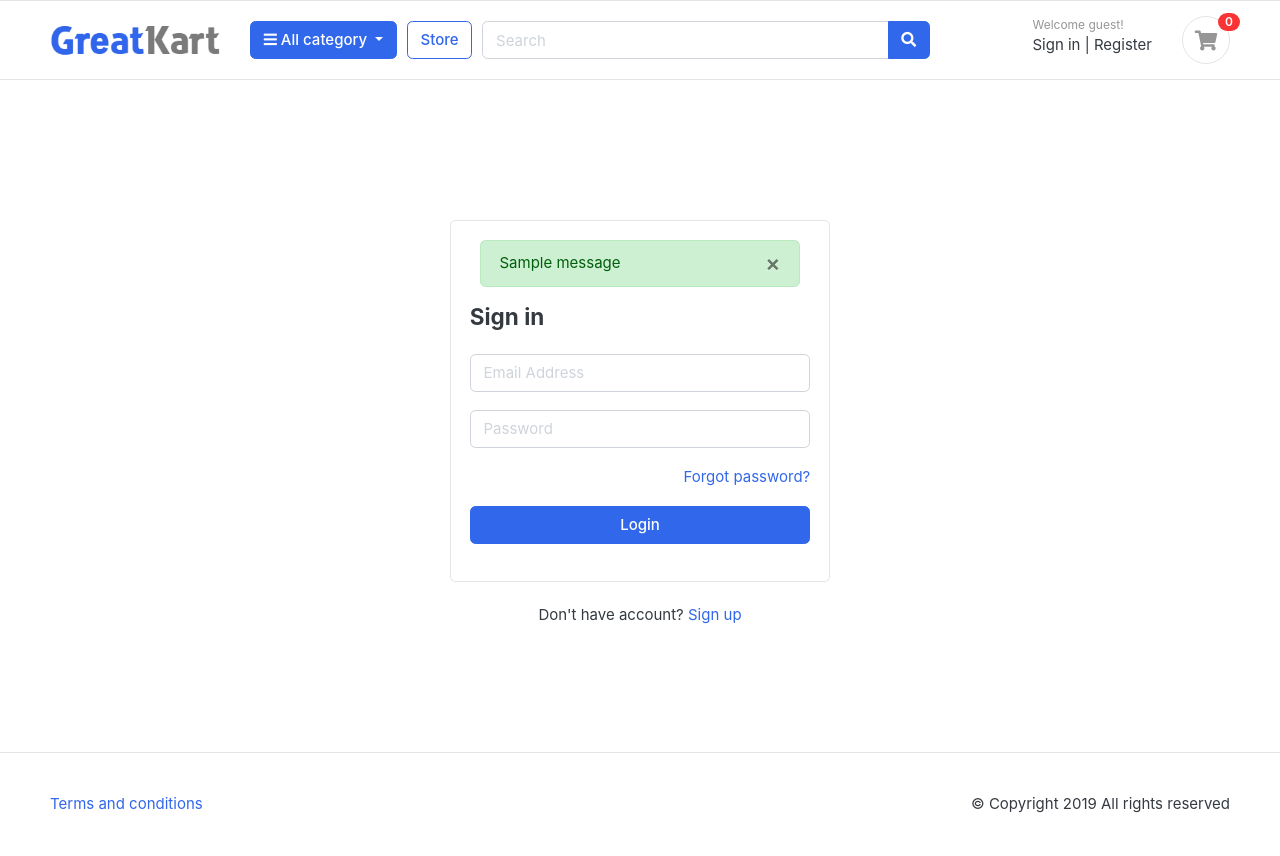
After one commit to cyrilmathewgeorge/Gamezone-Django, a Django app: page /accounts/login/ in a window 1280 px wide. The commit adds this page. Run offline with Django 4.2, Linux system fonts and the light colour scheme; tables that the repository leaves empty hold one stand-in row (values such as "Sample post"); one stand-in notice (Sample message) is shown; some libraries are stand-ins or nearby versions; some web fonts are replaced.

Commit message:
login and signup

```diff
--- a/accounts/models.py
+++ b/accounts/models.py
@@ -42,7 +42,7 @@ class Account(AbstractBaseUser):
     last_name = models.CharField(max_length=50)
     username = models.CharField(max_length=50, unique=True)
     email = models.EmailField(max_length=100, unique=True)
-    phone_number = models.CharField
+    phone_number = models.CharField(max_length=50, default='')
 
     #requierd
     date_joined = models.DateTimeField(auto_now_add=True)
@@ -55,7 +55,7 @@ class Account(AbstractBaseUser):
     USERNAME_FIELD = 'email'
     REQUIRED_FIELDS = ['username', 'first_name', 'last_name']
 
-    object = MyAccountManager()
+    objects = MyAccountManager()
 
     def __str__(self):
         return self.email
--- /dev/null
+++ b/accounts/urls.py
@@ -0,0 +1,7 @@
+from django.urls import path
+from . import views
+urlpatterns = [
+    path('register/',views.register, name='register'),
+    path('login/',views.login, name='login'),
+    path('logout/',views.logout, name='logout'),
+]
--- a/accounts/views.py
+++ b/accounts/views.py
@@ -1,3 +1,50 @@
-from django.shortcuts import render
+from django.shortcuts import render, redirect
+from .forms import RegistrationForm
+from .models import Account
+from django.contrib import messages, auth
+# Create your views here.
+def register(request):
+    if request.method == "POST":
+        form = RegistrationForm(request.POST)
+        if form.is_valid():
+            first_name = form.cleaned_data['first_name']
+            last_name = form.cleaned_data['last_name']
+            phone_number = form.cleaned_data['phone_number']
+            email = form.cleaned_data['email']
+            password = form.cleaned_data['password']
+            username = email.split("@")[0]
+            user = Account.objects.create_user(first_name=first_name, last_name=last_name, email=email, username=username, password=password)
+            user.phone_number = phone_number
+            user.is_active = True
+            user.save()
+            messages.success(request, 'Registration Successful')
+            return redirect('register')
+    else:
+        form = RegistrationForm()
+    context = {
+        'form' : form,
+    }
+    return render(request, 'accounts/register.html', context)
 
-# Create your views here.
+def login(request):
+    if request.method == 'POST':
+        email = request.POST['email']
+        password = request.POST['password']
+        print(email, password)
+        user = auth.authenticate(email=email, password=password)
+        try:
+            print(user)
+        except Exception as e:
+            print("Error:", e)
+        if user is not None:
+            auth.login(request, user)
+            messages.success(request, 'You are now logged in. ')
+            return redirect('home')
+        else:
+            messages.error(request, 'Invalid Login Credentials')
+            return redirect('login')
+    return render(request, 'accounts/login.html')
+
+def logout(request):
+    auth.logout(request)
+    return redirect('login')
--- a/gamezone/settings.py
+++ b/gamezone/settings.py
@@ -141,3 +141,9 @@ MEDIA_ROOT = BASE_DIR /'media'
 # https://docs.djangoproject.com/en/4.2/ref/settings/#default-auto-field
 
 DEFAULT_AUTO_FIELD = 'django.db.models.BigAutoField'
+
+from django.contrib.messages import constants as messages
+
+MESSAGE_TAGS = {
+    messages.ERROR: "danger",
+}
--- a/gamezone/static/js/script.js
+++ b/gamezone/static/js/script.js
@@ -57,3 +57,7 @@ $(document).ready(function() {
 
 });
 // jquery end
+
+setTimeout(function(){
+    $('message').fadeOut('slow')
+},2000)
--- a/gamezone/urls.py
+++ b/gamezone/urls.py
@@ -24,4 +24,5 @@ urlpatterns = [
     path('admin/', admin.site.urls),
     path('',views.home, name='home'),
     path('store/', include('store.urls')),
+    path('accounts/', include('accounts.urls')),
 ] + static(settings.MEDIA_URL, document_root=settings.MEDIA_ROOT)
--- /dev/null
+++ b/templates/accounts/login.html
@@ -0,0 +1,41 @@
+{% extends 'base.html' %}
+
+{% block content %}
+
+<!-- ========================= SECTION CONTENT ========================= -->
+<section class="section-conten padding-y" style="min-height:84vh">
+
+    <!-- ============================ COMPONENT LOGIN   ================================= -->
+        <div class="card mx-auto" style="max-width: 380px; margin-top:100px;">
+            <div class="card-body">
+                {% include 'includes/alerts.html' %}
+          <h4 class="card-title mb-4">Sign in</h4>
+          <form action="{% url 'login' %}" method="POST">
+          {% csrf_token %}
+              <div class="form-group">
+                 <input type="email" class="form-control" placeholder="Email Address" name="email">
+              </div> <!-- form-group// -->
+              <div class="form-group">
+                <input type="password" class="form-control" placeholder="Password" name="password">
+              </div> <!-- form-group// -->
+
+              <div class="form-group">
+                  <a href="#" class="float-right">Forgot password?</a>
+
+              </div> <!-- form-group form-check .// -->
+              <div class="form-group">
+                  <button type="submit" class="btn btn-primary btn-block"> Login  </button>
+              </div> <!-- form-group// -->
+          </form>
+          </div> <!-- card-body.// -->
+        </div> <!-- card .// -->
+
+         <p class="text-center mt-4">Don't have account? <a href="{% url 'register' %}">Sign up</a></p>
+         <br><br>
+    <!-- ============================ COMPONENT LOGIN  END.// ================================= -->
+
+
+    </section>
+    <!-- ========================= SECTION CONTENT END// ========================= -->
+
+{% endblock %}
--- /dev/null
+++ b/templates/includes/alerts.html
@@ -0,0 +1,11 @@
+{% if messages %}
+    {% for message in messages %}
+        <div id="message" class="container">
+            <div {% if message.tags %} class="alert alert-{{ message.tags|lower }}"{% endif %} role="alert">
+                <button type="button" class="close" data-dismiss="alert"><span aria-hidden="true">&times;</span></button>
+                {% if message.level == DEFAULT_MESSAGE_LEVELS.ERROR %} {% endif %}
+                {{ message }}
+            </div>
+        </div>
+    {% endfor %}
+{% endif %}
--- a/templates/includes/navbar.html
+++ b/templates/includes/navbar.html
@@ -5,30 +5,6 @@
       <button class="navbar-toggler" type="button" data-toggle="collapse" data-target="#navbarTop4" aria-controls="navbarNav" aria-expanded="false" aria-label="Toggle navigation">
         <span class="navbar-toggler-icon"></span>
       </button>
-      <div class="collapse navbar-collapse" id="navbarTop4">
-        <ul class="navbar-nav mr-auto">
-            <li class="nav-item dropdown">
-                 <a href="#" class="nav-link dropdown-toggle" data-toggle="dropdown">   Language </a>
-                <ul class="dropdown-menu small">
-                    <li><a class="dropdown-item" href="#">English</a></li>
-                    <li><a class="dropdown-item" href="#">Arabic</a></li>
-                    <li><a class="dropdown-item" href="#">Russian </a></li>
-                </ul>
-            </li>
-            <li class="nav-item dropdown">
-                <a href="#" class="nav-link dropdown-toggle" data-toggle="dropdown"> USD </a>
-                <ul class="dropdown-menu small">
-                    <li><a class="dropdown-item" href="#">EUR</a></li>
-                    <li><a class="dropdown-item" href="#">AED</a></li>
-                    <li><a class="dropdown-item" href="#">RUBL </a></li>
-                </ul>
-            </li>
-        </ul>
-        <ul class="navbar-nav">
-            <li><a href="#" class="nav-link"> <i class="fa fa-envelope"></i> Email </a></li>
-            <li><a href="#" class="nav-link"> <i class="fa fa-phone"></i> Call us </a></li>
-        </ul> <!-- list-inline //  -->
-      </div> <!-- navbar-collapse .// -->
     </div> <!-- container //  -->
     </nav>
 
@@ -69,13 +45,23 @@
         </div> <!-- col.// -->
         <div class="col-lg-3 col-sm-6 col-8 order-2 order-lg-3">
                     <div class="d-flex justify-content-end mb-3 mb-lg-0">
+                        {% if user.id is None %}
                         <div class="widget-header">
                             <small class="title text-muted">Welcome guest!</small>
                             <div>
-                                <a href="./signin.html">Sign in</a> <span class="dark-transp"> | </span>
-                                <a href="./register.html"> Register</a>
+                                <a href="{% url 'login' %}">Sign in</a> <span class="dark-transp"> | </span>
+                                <a href="{% url 'register' %}"> Register</a>
                             </div>
                         </div>
+                        {% else %}
+                        <div class="widget-header">
+                            <small class="title text-muted">{{ user.first_name }}</small>
+                            <div>
+                                <a href="#">Dashboard</a> <span class="dark-transp"> | </span>
+                                <a href="{% url 'logout' %}">Log out </a>
+                            </div>
+                        </div>
+                        {% endif %}
                         <a href="./cart.html" class="widget-header pl-3 ml-3">
                             <div class="icon icon-sm rounded-circle border"><i class="fa fa-shopping-cart"></i></div>
                             <span class="badge badge-pill badge-danger notify">0</span>
```
Also changed, not shown: accounts/forms.py (added, +34 -0 lines), templates/accounts/register.html (added, +65 -0 lines), accounts/migrations/0002_account_phone_number.py (added), accounts/migrations/0003_alter_account_managers.py (added), 1 other file.
